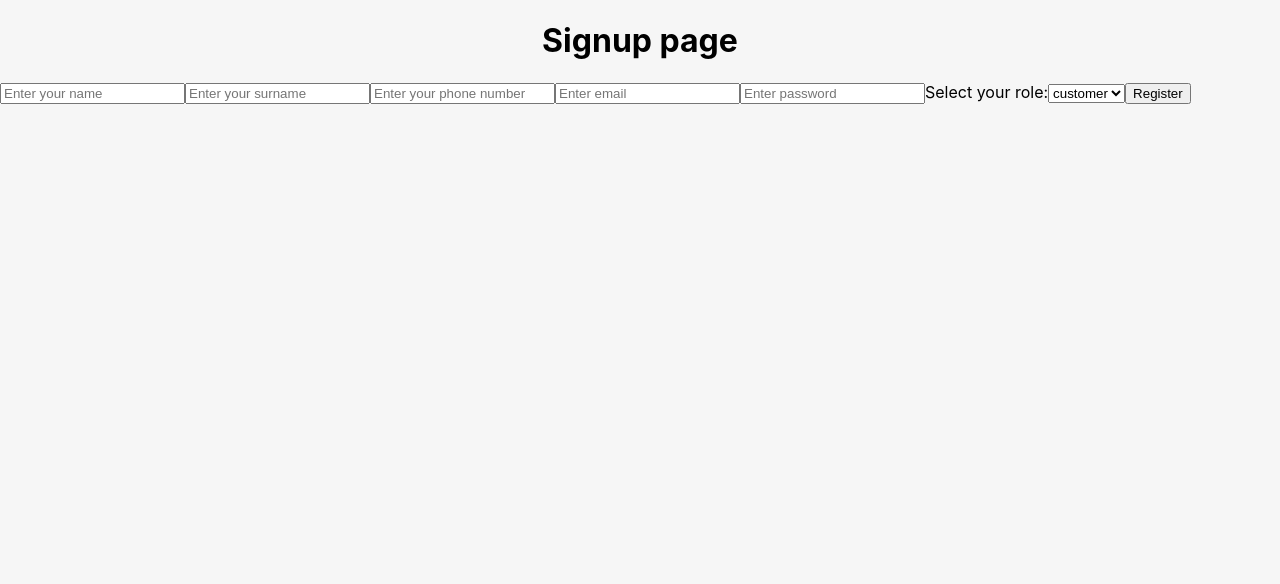
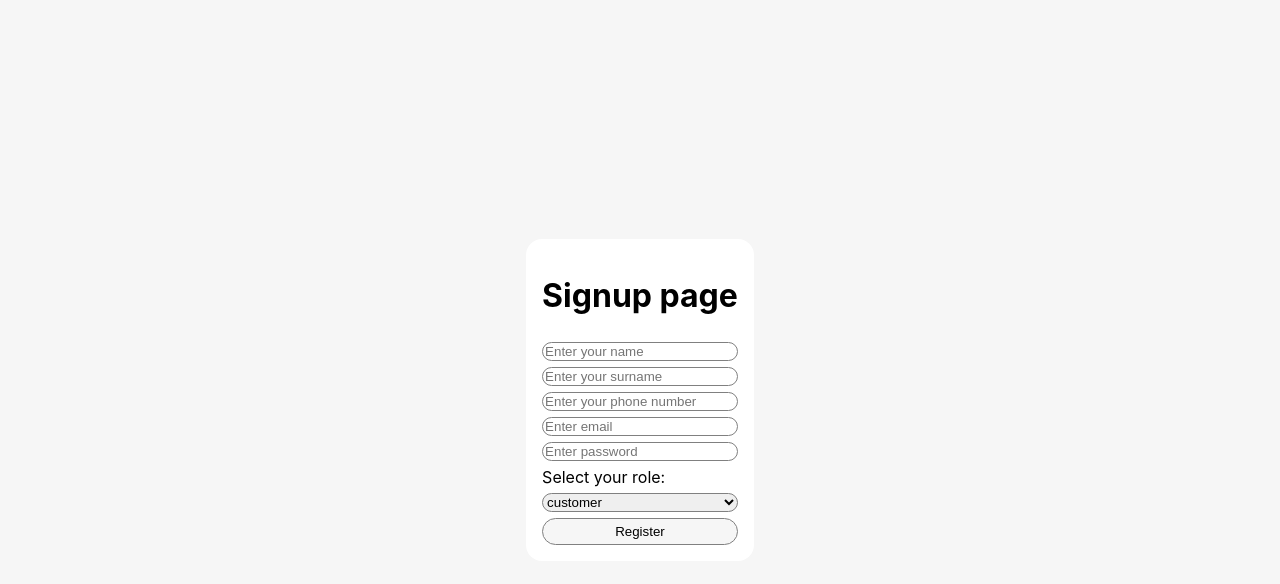
Before and after one commit to PaoloMasciullo/FastFood, a React (Create React App) app: page /signup in a window 1280 px wide. Shown: the top 584 px of the page. Built offline with nearby package versions, Linux system fonts and the light colour scheme.

Commit message:
fix some bugs

```diff
--- a/src/components/modals/ProductModal.js
+++ b/src/components/modals/ProductModal.js
@@ -24,7 +24,7 @@ export default function ProductModal({isUpdate, onclose, product, title}) {
             <div className="container modalContainer">
                 <div onClick={onclose} className="shadow"/>
                 <div className="modal">
-                    <BsXLg onClick={onclose}/>
+                    <BsXLg className="BsXLg" onClick={onclose}/>
                     <h3>{title}</h3>
                     <div className="inputForm">
                         <label htmlFor="name" className="placeholder">Nome</label>
@@ -39,7 +39,7 @@ export default function ProductModal({isUpdate, onclose, product, title}) {
                     </div>
                     <div className="inputForm">
                         <label htmlFor="cost" className="placeholder">Prezzo</label>
-                        <input id="cost" className="input" type="number" placeholder=" " required value={data.cost || 0}
+                        <input id="cost" className="input" type="number" step="0.01" placeholder=" " required value={data.cost || 0}
                                onChange={(e) => handleOnChange(e, "cost", setData)}/>
                     </div>
                     <div className="inputForm">
--- a/src/containers/pages/LoginPage.js
+++ b/src/containers/pages/LoginPage.js
@@ -1,59 +1,25 @@
 import React, {useState, useEffect} from 'react'
-import axios from 'axios';
-import {useNavigate} from 'react-router';
-import {USER} from "../../constants/rete";
 import {initialValueUser} from "../../constants/User";
 import {handleOnChange} from "../../services/helpers";
 
 
+export default function LoginPage({onSubmit}) {
+    const [user, setUser] = useState(initialValueUser);
 
- export default function LoginPage({onSubmit}){
-    let navigate = useNavigate();
-    const [user, setUser] = useState(initialValueUser);
-    /*const [email,setEmail] = useState('');
-    const [password,setPassword] = useState('');*/
 
-/*    useEffect(() => {
-        const token = localStorage.getItem('token')
-        axios.get("http://localhost:8080/protected", {headers : {
-                Authorization : token
-            }}).then(res => {
-            console.log(res)
-            navigate('http://localhost:8080/protected')
-        }).catch(err => {
-            console.log(err);
-            navigate(''); //capire se così ritorna su loginPage
-        })
-    }, [])*/ //troppo complicato forse meglio evitare
+    return (
+        <>
+            <div className="container modalContainer">
+                <div className=" modal login">
+                    <h1>Login page</h1>
+                    <input type="email" className="input" placeholder="Enter email" value={user.email || ''}
+                           onChange={event => handleOnChange(event, "email", setUser)}/>
+                    <input type="password" className="input" placeholder="Enter password" value={user.password || ''}
+                           onChange={event => handleOnChange(event, "password", setUser)}/>
+                    <button className="button" onClick={() => onSubmit(user)}>Login</button>
+                </div>
+            </div>
 
-/*    const submit = () => {
-        console.log(user.email,user.password) //just for debug
-        post([USER], {elem: 'login', body: {email: user.email,password: user.password}}).then(user =>{
-            console.log(user); //just for debug
-            localStorage.setItem('token',user.data.token)
-            localStorage.setItem('role',user.data.role)
-            const token = user.data.token;
-            if (user.data.role === 'customer')
-                get([USER], {elem:'customer'}).then(
-                    () => navigate("/menu")) //per fare il redirect
-            else if (user.data.role === 'admin')
-                get([USER], {elem:'admin'}).then(()=>
-                    navigate("/admin")).catch(err => {
-                        console.log(err);
-                        console.log("Accesso negato")
-                })
-        }).catch(err => {
-            console.log(err);
-            navigate('/login') //vedi se funziona il redirect alla login page
-        })
-    }*/
-
-    return(
-        <div>
-            <h1>Login page</h1>
-            <input type="email" placeholder="Enter email" value={user.email || ''} onChange={event => handleOnChange(event, "email", setUser)} />
-            <input type="password" placeholder="Enter password" value={user.password || ''} onChange={event => handleOnChange(event, "password", setUser)} />
-            <button onClick={() => onSubmit(user)}>Login</button>
-        </div>
+        </>
     )
 }
--- a/src/containers/pages/SignupPage.js
+++ b/src/containers/pages/SignupPage.js
@@ -1,54 +1,32 @@
 import React, {useState, useEffect} from 'react';
-import axios from 'axios';
-import {useNavigate} from 'react-router';
-import {post} from "../../services/Client";
-import {USER} from "../../constants/rete";
 import {initialValueUser} from "../../constants/User";
 import {handleOnChange} from "../../services/helpers";
 
 
 export default function SignupPage({onSubmit}) {
-    let navigate = useNavigate();
     const [user, setUser] = useState(initialValueUser);
-    /*    const [name,setName] = useState('');
-        const [surname,setSurname] = useState('');
-        const [cellular,setCellular] = useState('');
-        const [email,setEmail] = useState('');
-        const [password,setPassword] = useState('');
-        const [role,setRole] = useState('');*/
-
-    /*const submit = () => {
-        console.log(user.email, user.password)
-        post([USER], {
-            elem: "registration",
-            body: {name: user.name, surname: user.surname, cellular: user.cellular, email:user.email, password: user.password, role: user.role}
-        }).then(usr => {
-            console.log(usr);
-            navigate("/login") //per fare il redirect sulla pagina di login
-        }).catch(err => {
-            console.log(err);
-            navigate('/registration'); //redirect sulla stessa pagina in caso non andasse a buon fine
-        })
-    }*/
     return (
-        <div>
+        <div className="container modalContainer">
+            <div className=" modal login">
                 <h1>Signup page</h1>
-            <input type="name" name="name" placeholder="Enter your name" value={user.name || ''}
+                <input type="name" className="input" name="name" placeholder="Enter your name" value={user.name || ''}
                        onChange={event => handleOnChange(event, "name", setUser)}/>
-            <input type="surname" name="surname" placeholder="Enter your surname" value={user.surname || ''}
+                <input type="surname" className="input" name="surname" placeholder="Enter your surname" value={user.surname || ''}
                        onChange={event => handleOnChange(event, "surname", setUser)}/>
-            <input type="tel" name="cellular" placeholder="Enter your phone number" value={user.cellular || ''}
+                <input type="tel" className="input" name="cellular" placeholder="Enter your phone number" value={user.cellular || ''}
                        onChange={event => handleOnChange(event, "cellular", setUser)}/>
-            <input type="email" name="email" placeholder="Enter email" value={user.email || ''}
+                <input type="email" className="input" name="email" placeholder="Enter email" value={user.email || ''}
                        onChange={event => handleOnChange(event, "email", setUser)}/>
-            <input type="password" name="password" placeholder="Enter password" value={user.password || ''}
+                <input type="password" className="input" name="password" placeholder="Enter password" value={user.password || ''}
                        onChange={event => handleOnChange(event, "password", setUser)}/>
                 <label for="role_selection">Select your role:</label>
-            <select id="role_selection" value={user.role || ''} onChange={event => handleOnChange(event, "role", setUser)}>
+                <select id="role_selection" className="input" value={user.role || ''}
+                        onChange={event => handleOnChange(event, "role", setUser)}>
                     <option>customer</option>
                     <option>admin</option>
                 </select>
-            <button onClick={() => onSubmit(user)}>Register</button>
+                <button className="button" onClick={() => onSubmit(user)}>Register</button>
+            </div>
         </div>
     )
 }
--- a/src/style/App.css
+++ b/src/style/App.css
@@ -110,6 +110,10 @@ header :last-child{
   justify-content: center;
 }
 
+.login{
+
+}
+
 .modal{
   position: fixed;
   background-color: #ffffff;
@@ -120,13 +124,6 @@ header :last-child{
   max-width: 80vw;
   padding: 16px;
   margin: 8px;
-}
-
-.modal>:first-child{
-  width: 15px;
-  height: 15px;
-  margin-left: auto;
-  cursor: pointer;
 }
 
 .modal>h3{
```
Lines whose indentation alone changed are shown as unchanged.
